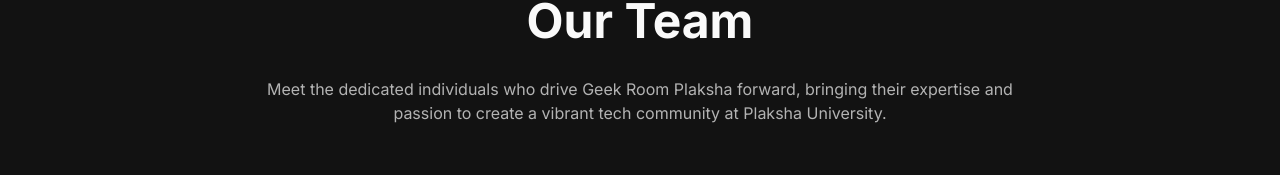
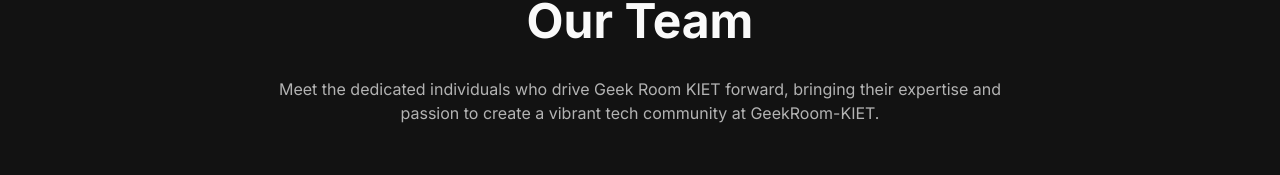
Before and after one commit to GEEK-ROOM-KIET/geekroom-kiet, a Next.js app: page /team in a window 1280 px wide. Shown: the part 163-338 px from the top of the page. Built offline with nearby package versions, Linux system fonts and the light colour scheme.

Commit message:
Updating Navbar Section OF Team

```diff
--- a/src/app/team/page.tsx
+++ b/src/app/team/page.tsx
@@ -19,6 +19,7 @@
     image: "/rehan.png",
     bio: "Leading the tech team and driving innovation across all projects.",
     linkedin: "https://www.linkedin.com/in/rehan-ahmad-2712r/",
+    github: "https://github.com/rajsingh19",
   },
   {
     id: 2,
@@ -27,6 +28,7 @@
     image: "/diksha.png",
     bio: "Organizing and managing all community events and workshops.",
     linkedin: "https://www.linkedin.com/in/diksha-jha-8368a0295/",
+    github: "https://github.com/rajsingh19",
   },
   {
     id: 3,
@@ -35,6 +37,7 @@
     image: "/sarthak.png",
     bio: "Leading the community and communication.",
     linkedin: "https://www.linkedin.com/in/sarthak-stranger/",
+    github: "https://github.com/rajsingh19",
   },
   {
     id: 4,
@@ -43,6 +46,7 @@
     image: "/vinayak.png",
     bio: "Creating and managing all tech support for geekroom",
     linkedin: "https://www.linkedin.com/in/vinayakrastogi3010/",
+    github: "https://github.com/rajsingh19",
   },
   {
     id: 5,
@@ -51,6 +55,7 @@
     image: "/arpit.png",
     bio: "Creating visual identity and promotional materials for all events.",
     linkedin: "https://www.linkedin.com/in/arpit-goswami03/",
+    github: "https://github.com/rajsingh19",
   },
   {
     id: 6,
@@ -59,6 +64,7 @@
     image: "/nishant.jpg",
     bio: "Coordinating marketing research methodologies.",
     linkedin: "https://www.linkedin.com/in/thenishantnayan/",
+    github: "https://github.com/rajsingh19",
   },
   {
     id: 7,
@@ -67,6 +73,7 @@
     image: "/sunny.png",
     bio: "Making content that attracts mass.",
     linkedin: "https://www.linkedin.com/in/sunny-kanojiya-248897236/",
+    github: "https://github.com/rajsingh19",
   },
   {
     id: 8,
@@ -75,6 +82,7 @@
     image: "/raj.png",
     bio: "Making content that attracts mass.",
     linkedin: "https://www.linkedin.com/in/raj-singh-5222a5295/",
+    github: "https://github.com/rajsingh19",
   },
   {
     id: 9,
@@ -83,6 +91,7 @@
     image: "/devansh.png",
     bio: "Making content that attracts mass.",
     linkedin: "https://www.linkedin.com/in/devansh-agrahari-15874229b/",
+    github: "https://github.com/rajsingh19",
   },
   {
     id: 10,
@@ -91,6 +100,7 @@
     image: "/yash.png",
     bio: "Managing community and roles distribution.",
     linkedin: "https://www.linkedin.com/in/yash-yadav23/",
+    github: "https://github.com/rajsingh19",
   }
 ];
 
@@ -248,8 +258,8 @@
           </h1>
 
           <p className="text-muted-foreground text-center max-w-3xl mx-auto mb-16">
-            Meet the dedicated individuals who drive Geek Room Plaksha forward, bringing their expertise
-            and passion to create a vibrant tech community at Plaksha University.
+            Meet the dedicated individuals who drive Geek Room KIET forward, bringing their expertise
+            and passion to create a vibrant tech community at GeekRoom-KIET.
           </p>
 
           <div className="grid grid-cols-1 md:grid-cols-2 lg:grid-cols-4 xl:grid-cols-5 gap-6">
```
